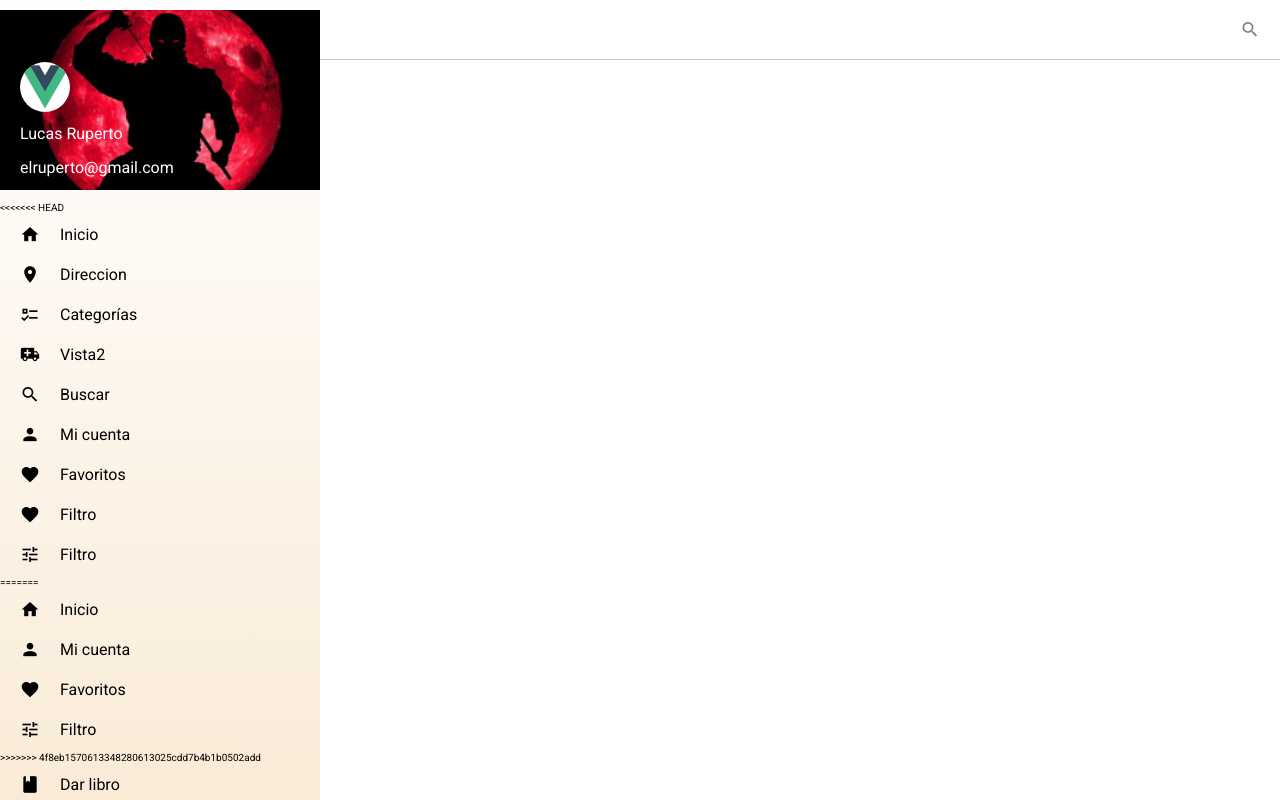
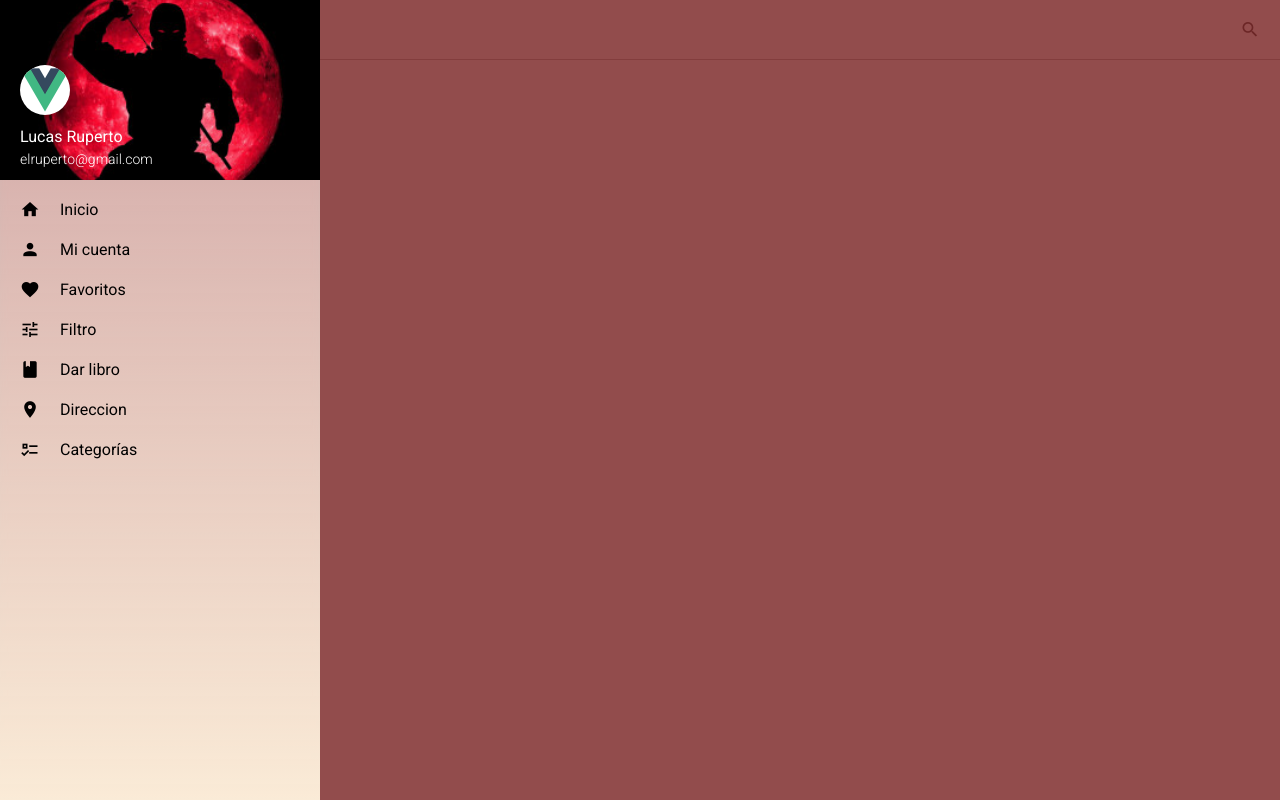
Before and after one commit to ET20/libroslibresui, a Vue app: page /#/ in a window 1280 px wide. Both pictures are taken after a click on the button 30 px from the left and 30 px from the top of the page. Built offline with nearby package versions, Linux system fonts and the light colour scheme.

Commit message:
Cambios en el menu de navegación y corrección de merge

```diff
--- a/src/App.vue
+++ b/src/App.vue
@@ -3,47 +3,37 @@
   <div id="app">
     <!--Contenedor del menu lateral-->
     <nav id="mainNav" v-bind:class="[nav.show ? 'show' : 'hide']">
-      <div id="usuario">
+      <div id="navBanner">
+        <img id="imagenfondo" src="../src/assets/ninja.jpg">
+        <router-link class="" to="/Micuenta" id="usuario">
 
-        <img id="imagenfondo" src="../src/assets/ninja.jpg">
-        <img id="imagenperfil" src="../src/assets/logo.png">
-        <h1>Lucas Ruperto</h1>
-        <h2>elruperto@gmail.com</h2>
+            <img id="imagenperfil" src="../src/assets/logo.png">
+            <h1>Lucas Ruperto</h1>
+            <h2>elruperto@gmail.com</h2>
+
+        </router-link>
+
       </div>
       <ul class="list-unstyled">
-<<<<<<< HEAD
         <li><router-link class="" to="/"><i class="optionIcon mdi mdi-home"></i><span class="optionText">Inicio</span></router-link></li>
-
-        <li><router-link class="" to="/Direccion"><i class="optionIcon mdi mdi-map-marker"></i><span class="optionText">Direccion</span></router-link></li>
-        <li><router-link class="" to="/categories"><i class="optionIcon mdi mdi-format-list-checks"></i><span class="optionText">Categorías</span></router-link></li>
-        <li><router-link class="" to="/Vista2"><i class="optionIcon mdi mdi-ambulance"></i><span class="optionText">Vista2</span></router-link></li>
-        <li><router-link class="" to="/search"><i class="optionIcon mdi mdi-magnify"></i><span class="optionText">Buscar</span></router-link></li>
-
-        <li><router-link class="" to="/Micuenta"><i class="optionIcon mdi mdi-account"></i><span class="optionText">Mi cuenta</span></router-link></li>
-        <li><router-link class="" to="/Favoritos"><i class="optionIcon mdi mdi-heart"></i><span class="optionText">Favoritos</span></router-link></li>
-
-        <li><router-link class="" to="/Filtro"><i class="optionIcon mdi mdi-heart"></i><span class="optionText">Filtro</span></router-link></li>
-
-        <li><router-link class="" to="/Filtro"><i class="optionIcon mdi mdi-tune"></i><span class="optionText">Filtro</span></router-link></li>
-
-
-=======
-        <li><router-link class="" to="/Inicio"><i class="optionIcon mdi mdi-home"></i><span class="optionText">Inicio</span></router-link></li>
         <li><router-link class="" to="/Micuenta"><i class="optionIcon mdi mdi-account"></i><span class="optionText">Mi cuenta</span></router-link></li>
         <li><router-link class="" to="/Favoritos"><i class="optionIcon mdi mdi-heart"></i><span class="optionText">Favoritos</span></router-link></li>
         <li><router-link class="" to="/Filtro"><i class="optionIcon mdi mdi-tune"></i><span class="optionText">Filtro</span></router-link></li>
->>>>>>> 4f8eb1570613348280613025cdd7b4b1b0502add
         <li><router-link class="" to="/Darlibro"><i class="optionIcon mdi mdi-book"></i><span class="optionText">Dar libro</span></router-link></li>
-        <li><router-link class="" to="/Direccion"><i class="optionIcon mdi mdi-map-marker"></i><span class="optionText">Direccion</span></router-link></li>
+        <li><router-link class="" to="/Dirección"><i class="optionIcon mdi mdi-map-marker"></i><span class="optionText">Direccion</span></router-link></li>
         <li><router-link class="" to="/categories"><i class="optionIcon mdi mdi-format-list-checks"></i><span class="optionText">Categorías</span></router-link></li>
-
       </ul>
 
     </nav>
-    <div id="navOverlay" v-bind:class="[nav.show ? 'show' : 'hide']" @click="toggleNav(false)"></div>
+    <transition name="fade" :duration="500">
+        <div v-if="nav.show" id="navOverlay"  @click="toggleNav(false)"></div>
+        <!--v-bind:class="[nav.show ? 'show' : 'hide']"-->
+    </transition>
+
+
     <!--Contenedor principal donde cargan las páginas de la app-->
     <main>
-      <transition name="fade" enter-active-class="fadeIn" leave-active-class="fadeOut">
+      <transition name="fade">
         <router-view v-on:toggleNav="toggleNav"></router-view>
       </transition>
     </main>
--- a/src/styles/ui.css
+++ b/src/styles/ui.css
@@ -80,7 +80,7 @@ body {
   left: 0;
 }
 
-#app #mainNav #usuario {
+#app #mainNav #navBanner {
   position: relative;
   height: 18rem;
   width: 100%;
@@ -98,10 +98,9 @@ body {
   -webkit-box-pack: end;
       -ms-flex-pack: end;
           justify-content: flex-end;
-  margin: 1rem 0;
 }
 
-#app #mainNav #usuario > #imagenfondo {
+#app #mainNav #navBanner > #imagenfondo {
   width: 100%;
   height: 100%;
   position: absolute;
@@ -112,23 +111,41 @@ body {
   z-index: 5;
 }
 
-#app #mainNav #usuario > #imagenperfil {
+#app #mainNav #navBanner #usuario {
+  z-index: 10;
+  padding: 1rem 2rem;
+  width: 100%;
+  text-decoration: none;
+  outline: none;
+}
+
+#app #mainNav #navBanner #usuario > #imagenperfil {
   position: relative;
-  z-index: 6;
   height: 5rem;
-  margin: 0 0 1rem 2rem;
+  margin-bottom: 1rem;
   border-radius: 50%;
   background: white;
 }
 
-#app #mainNav #usuario > h1,
-#app #mainNav #usuario > h2 {
+#app #mainNav #navBanner #usuario > h1,
+#app #mainNav #navBanner #usuario > h2 {
   position: relative;
-  z-index: 6;
   color: white;
-  margin: 0 0 1rem 2rem;
+  margin: 0;
+}
+
+#app #mainNav #navBanner #usuario > h1 {
   font-size: 1.6rem;
   font-weight: 400;
+}
+
+#app #mainNav #navBanner #usuario > h2 {
+  font-size: 1.4rem;
+  font-weight: 200;
+}
+
+#app #mainNav ul {
+  margin-top: 1rem;
 }
 
 #app #mainNav ul > li {
@@ -166,20 +183,19 @@ body {
   top: 0;
   bottom: 0;
   width: 100%;
-  background: rgba(0, 0, 0, 0);
+  background: rgba(100, 0, 0, 0.7);
   z-index: 899;
   -webkit-transition: 0.3s all;
   transition: 0.3s all;
 }
 
-#app #navOverlay.hide {
-  left: -100%;
-  opacity: 0;
+#app #navOverlay.fade-enter-active {
+  -webkit-transition: opacity 1s;
+  transition: opacity 1s;
 }
 
-#app #navOverlay.show {
-  left: 0;
-  opacity: 1;
+#app #navOverlay.fade-leave-active {
+  opacity: 0;
 }
 
 #app main {
@@ -187,12 +203,10 @@ body {
 }
 
 #app main .pageContainer {
-  position: absolute;
-  top: 0;
-  right: 0;
-  bottom: 0;
-  left: 0;
   padding-top: 6rem;
+  min-height: 100%;
+  -webkit-box-sizing: border-box;
+          box-sizing: border-box;
 }
 
 #app #appHeader {
--- a/src/styles/ui.scss
+++ b/src/styles/ui.scss
@@ -78,7 +78,7 @@ body {
     &.show {
       left: 0;
     }
-    #usuario {
+    #navBanner {
       position: relative;
       height: 18rem;
       width: 100%;
@@ -87,7 +87,6 @@ body {
       flex-direction: column;
       align-items: flex-start;
       justify-content: flex-end;
-      margin: 1rem 0;
       > #imagenfondo {
         width: 100%;
         height: 100%;
@@ -97,25 +96,39 @@ body {
         object-position: 50% 50%;
         z-index: 5;
       }
+      #usuario {
+        z-index: 10;
+        padding: 1rem 2rem;
+        width: 100%;
+        text-decoration: none;
+        outline: none;
+
         > #imagenperfil {
           position: relative;
-        z-index: 6;
           height: 5rem;
-        margin: 0 0 1rem 2rem;
+          margin-bottom: 1rem;
           border-radius: 50%;
           background: white;
         }
         > h1,
         > h2 {
           position: relative;
-        z-index: 6;
           color: white;
-        margin: 0 0 1rem 2rem;
+          margin: 0;
+        }
+        > h1 {
           font-size: 1.6rem;
           font-weight: 400;
         }
+        > h2 {
+          font-size: 1.4rem;
+          font-weight: 200;
         }
-    ul > li {
+      }
+    }
+    ul {
+      margin-top: 1rem;
+      > li {
         font-size: 2rem;
         padding: 0;
         > a {
@@ -138,34 +151,39 @@ body {
         }
       }
     }
+  }
   #navOverlay {
     position: fixed;
     left: 0;
     top: 0;
     bottom: 0;
     width: 100%;
-    background: rgba(0, 0, 0, 0);
+    background: rgba(100, 0, 0, 0.7);
     z-index: 899;
     transition: 0.3s all;
-    &.hide {
-      left: -100%;
+    //&.hide {
+    //  left: -100%;
+    //  opacity: 0;
+    //}
+    //&.show {
+    //  left: 0;
+    //  opacity: 1;
+    //}
+
+    &.fade-enter-active {
+      transition: opacity 1s;
+    }
+    &.fade-leave-active {
       opacity: 0;
-    }
-    &.show {
-      left: 0;
-      opacity: 1;
     }
   }
 
   main {
     height: 100%;
     .pageContainer {
-      position: absolute;
-      top: 0;
-      right: 0;
-      bottom: 0;
-      left: 0;
       padding-top: 6rem;
+      min-height: 100%;
+      box-sizing: border-box;
     }
   }
 
```
Also changed, not shown: src/styles/ui.min.css, 2 other files (tests, documents, lock files or other folders). Lines whose indentation alone changed are shown as unchanged.
